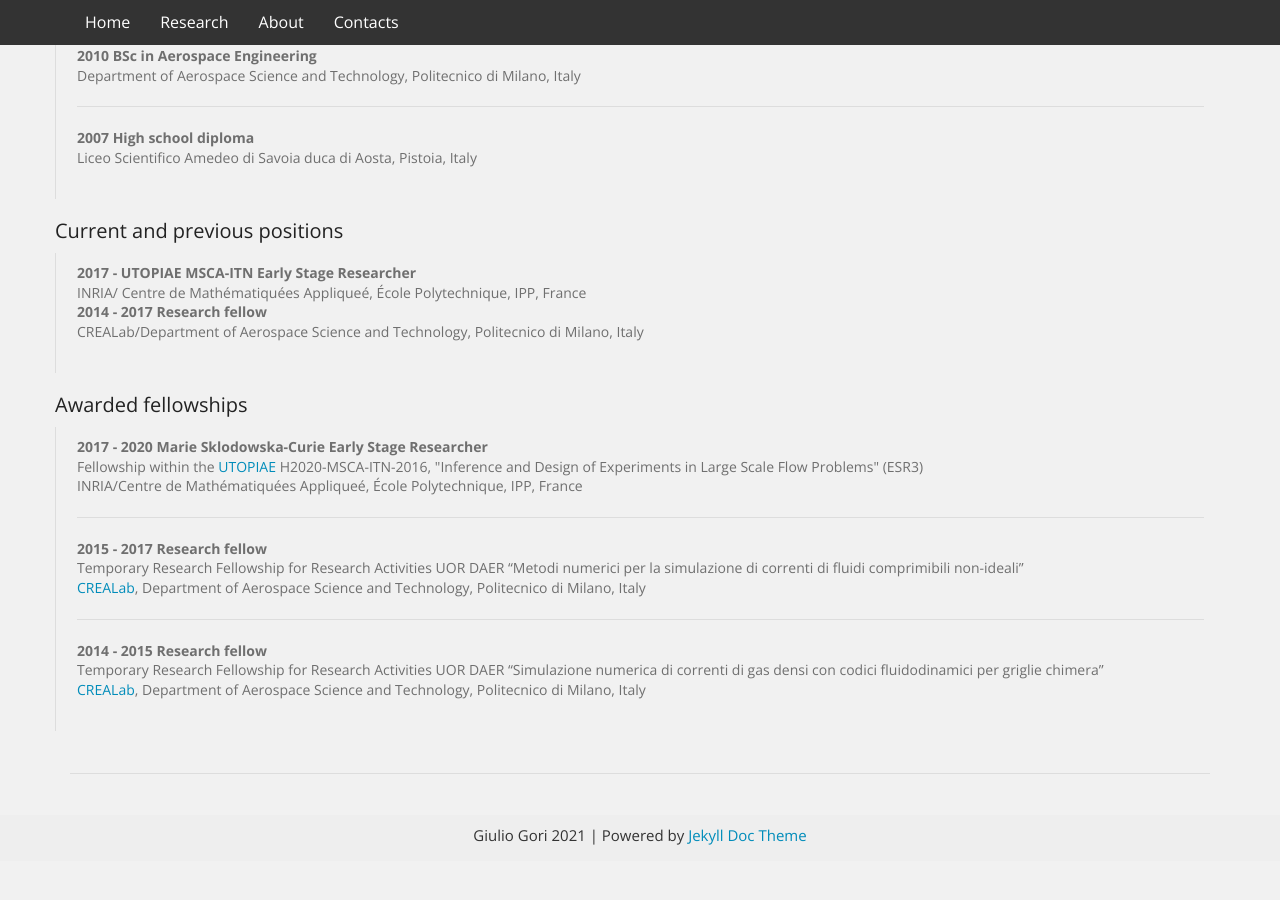
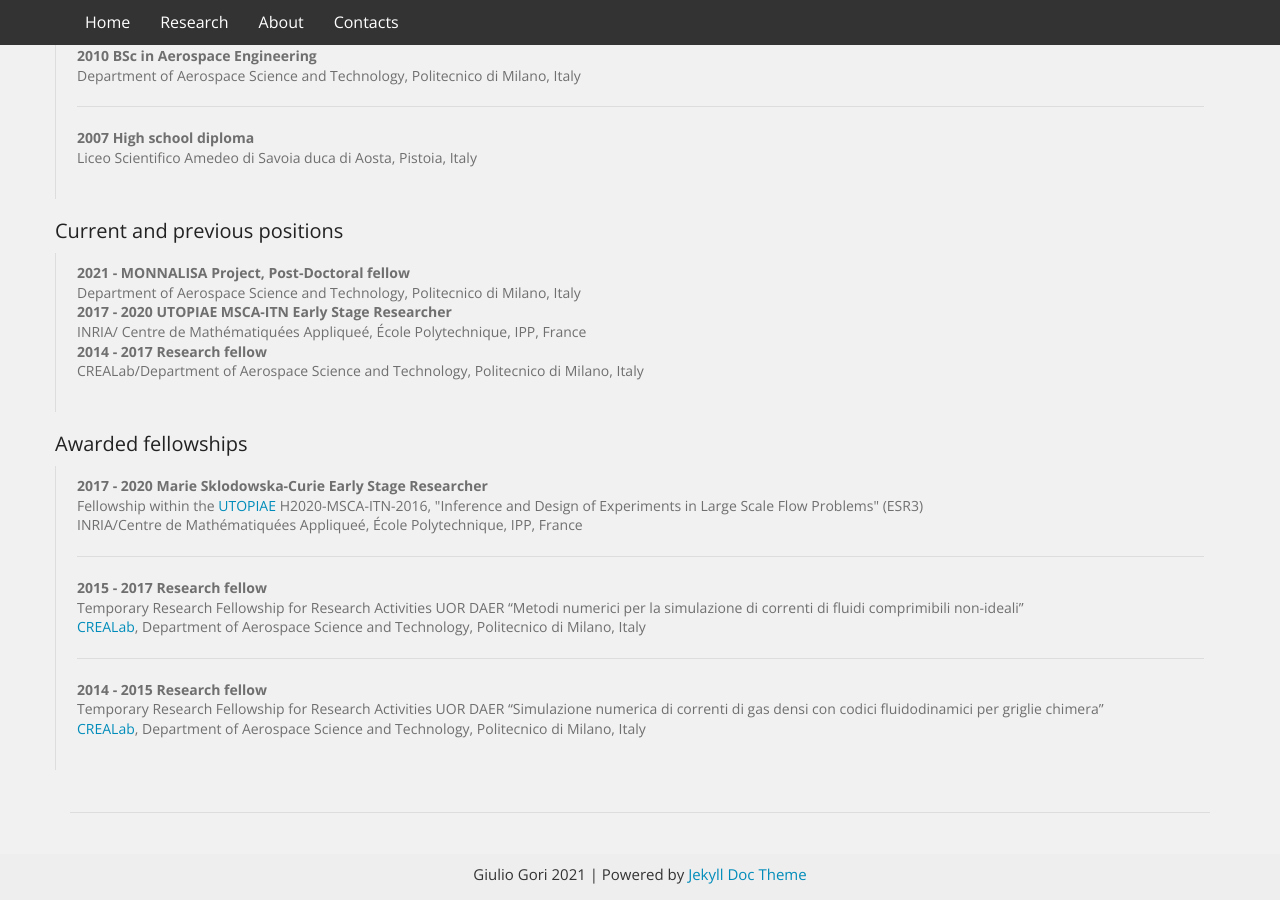
Before and after one commit to LaSerpe/LaSerpe.github.io, a Jekyll site: the page built from index.html, in a window 1280 px wide and 900 px high, scrolled down 1363 px. Built offline with Jekyll 4.4.1, drawn with Linux system fonts in a browser that asks for light colours; nearby versions of some CDN libraries; library files that are not in the unit come from our copies; before the commit the page ends 2224 px from its top, so only the background shows below that.

Commit message:
update short cv

```diff
--- a/index.html
+++ b/index.html
@@ -95,7 +95,10 @@ layout: default
             <blockquote style="text-align:justify; font-size:14px">
 
 			    <dl>
-			      <dt>2017 - <b>UTOPIAE MSCA-ITN Early Stage Researcher</b></dt>
+			      <dt>2021 - <b>MONNALISA Project, Post-Doctoral fellow</b></dt>
+			        <dd>Department of Aerospace Science and Technology, Politecnico di Milano, Italy<br>
+			      </dd>
+			      <dt>2017 - 2020 <b>UTOPIAE MSCA-ITN Early Stage Researcher</b></dt>
 			        <dd>INRIA/ Centre de Mathématiquées Appliqueé, École Polytechnique, IPP, France<br>
 			      </dd>
 
```
